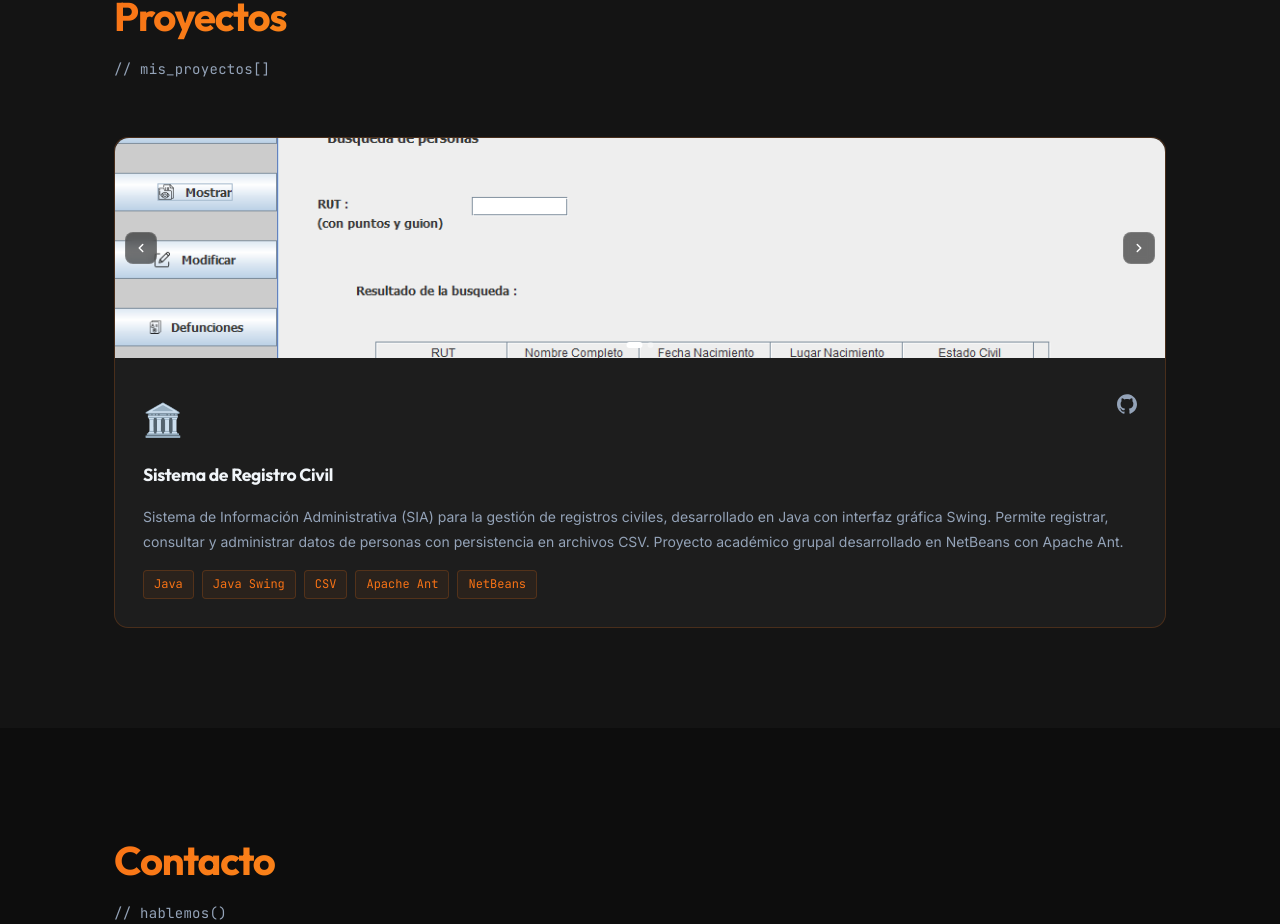
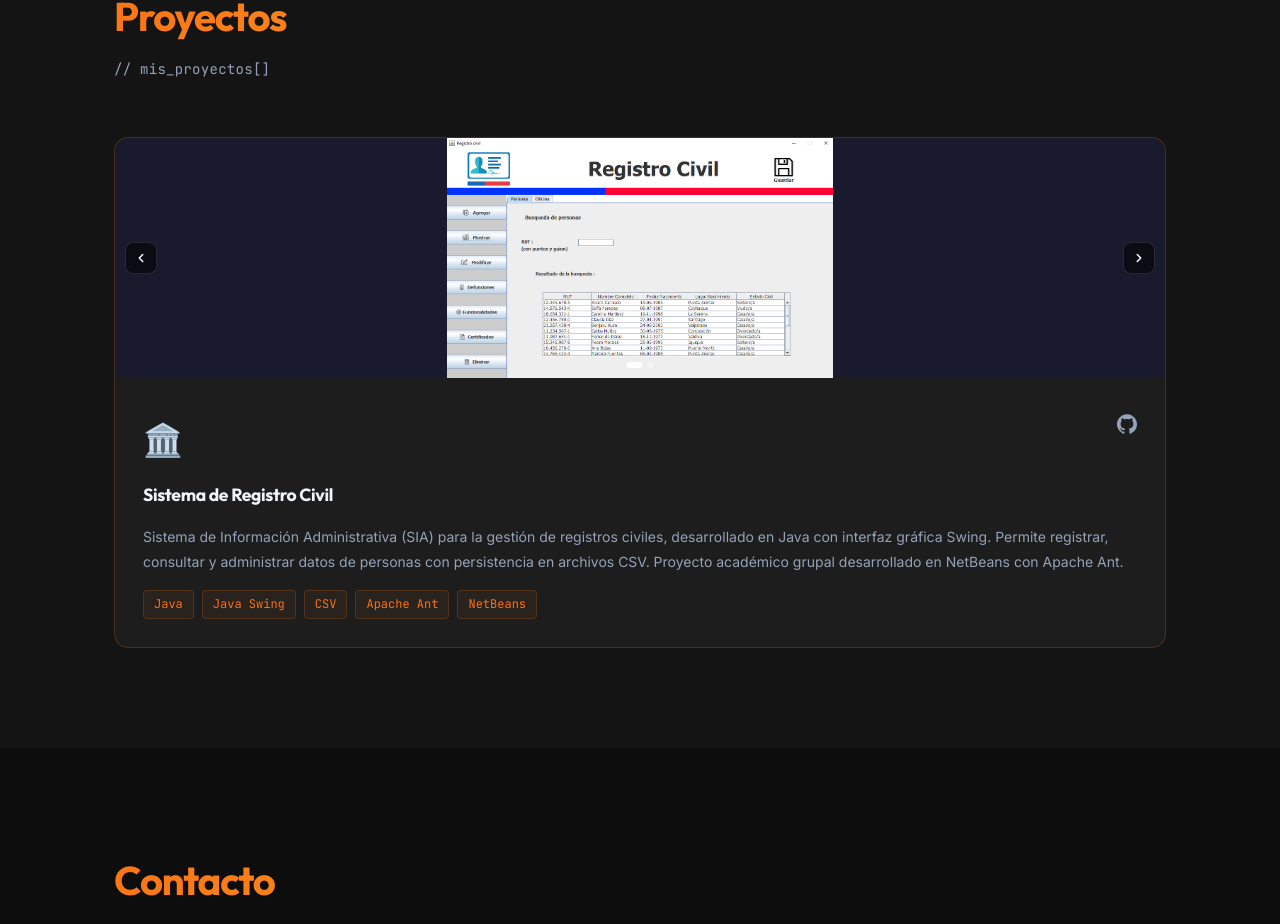
Before and after one commit to CristianSotoAlvarez/PortafolioCristian, a React (Vite) app: page / in a window 1280 px wide. Shown: the part 2916-3840 px from the top of the page. Built offline with nearby package versions, Linux system fonts and the light colour scheme.

Commit message:
Fix project screenshot display: contain instead of cover

```diff
--- a/src/index.css
+++ b/src/index.css
@@ -842,10 +842,15 @@ img {
 
 .project-screenshot {
   width: 100%;
-  height: 220px;
-  object-fit: cover;
+  height: 240px;
+  object-fit: contain;
   display: block;
+  background: #1a1a2e;
   animation: carouselFadeIn 0.35s cubic-bezier(0.4, 0, 0.2, 1) forwards;
+}
+
+[data-theme="light"] .project-screenshot {
+  background: #e8e8f0;
 }
 
 .project-img-btn {
```
